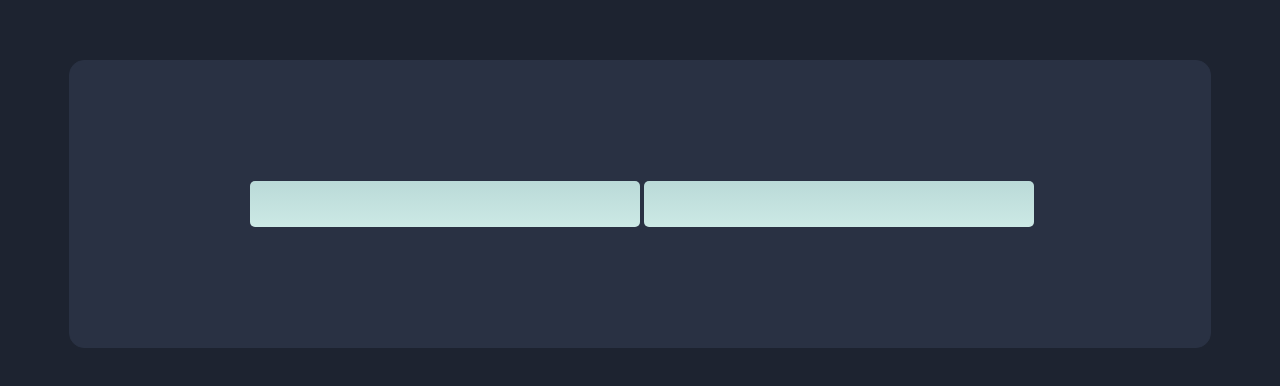
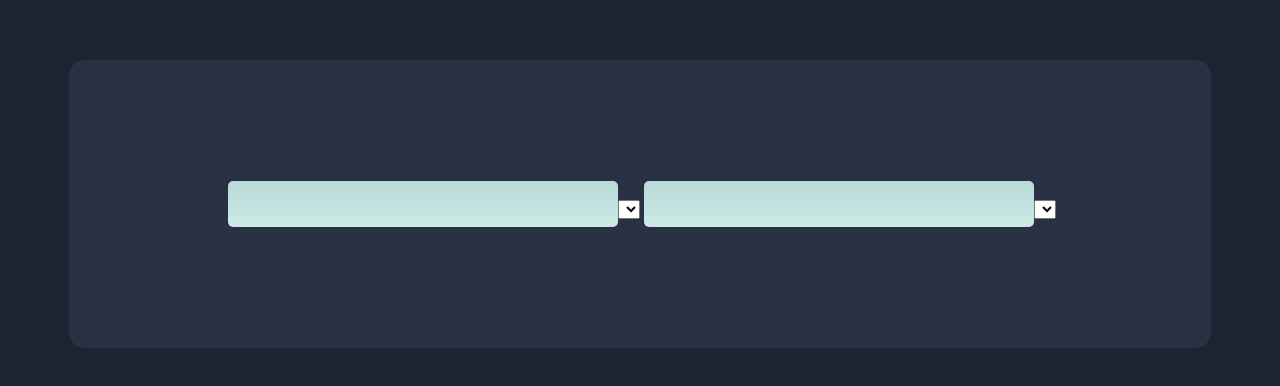
Before and after one commit to Stefan-RR/cryptocurrency-marketcap-comparison, a React (Create React App) app: page / in a window 1280 px wide. Shown: the part 196-582 px from the top of the page. Built offline with nearby package versions, Linux system fonts and the light colour scheme.

Commit message:
Update Coin.js

```diff
--- a/src/components/Coin.js
+++ b/src/components/Coin.js
@@ -1,9 +1,12 @@
 import React from 'react'
 
-const Coin = () => {
+function Coin({ selectedCoin, onChangeCoin }) {
   return (
     <div>
         <input type='text' className='coin'/>
+        <select id='selected' value={selectedCoin} onChange={onChangeCoin}>
+
+        </select>
     </div>
   )
 }
```
